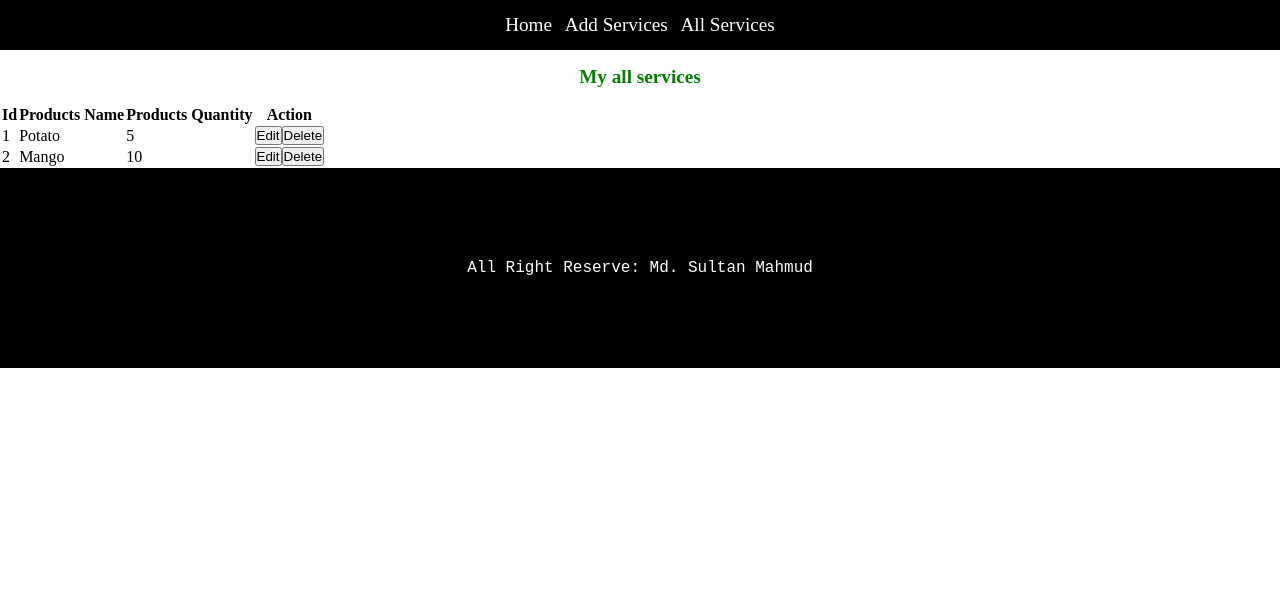
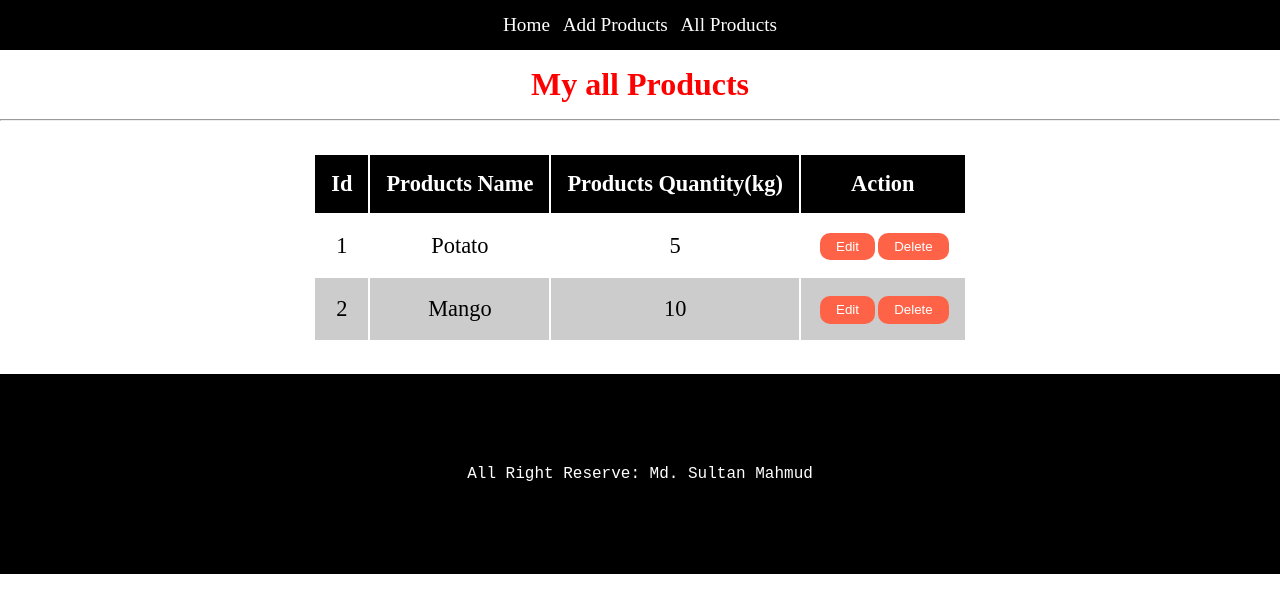
Before and after one commit to mdsultanmahmud/redux_crud_app, a React (Vite) app: page /myservices in a window 1280 px wide. Shown: the top 612 px of the page. Built offline with nearby package versions, Linux system fonts and the light colour scheme.

Commit message:
add products done

```diff
--- a/src/layout/Navbar.jsx
+++ b/src/layout/Navbar.jsx
@@ -7,8 +7,8 @@ const Navbar = () => {
     <nav className='navbar'>
         <ul>
             <Link to={'/'}>Home</Link>
-            <Link to={'/addservices'}>Add Services</Link>
-            <Link to={'/myservices'}>All Services</Link>
+            <Link to={'/addservices'}>Add Products</Link>
+            <Link to={'/myservices'}>All Products</Link>
         </ul>
     </nav>
   );
--- a/src/pages/AddService.jsx
+++ b/src/pages/AddService.jsx
@@ -1,9 +1,49 @@
-import React from 'react';
+import React, { useState } from 'react';
+import { useDispatch, useSelector } from 'react-redux';
+import { useNavigate } from 'react-router-dom';
+import { addProducts } from './myServiceSlice';
 
 const AddService = () => {
+    const numberOfProducts = useSelector(state => state.products.length)
+    const dispatch = useDispatch()
+    const navigate = useNavigate()
+    let [name, setName] = useState('')
+    let [quantity, setQuantity] = useState()
+    const handleFormSubmit = (e) => {
+        e.preventDefault()
+        const product = {id: numberOfProducts + 1,name, quantity}
+        dispatch(addProducts(product))
+        navigate('/myservices', {replace: true})
+    }
     return (
         <div>
-            <h1>Please add a service</h1>
+            <h1 className='services-title'>Please add a Products</h1>
+            <form onSubmit={handleFormSubmit}>
+                <div className="input-field">
+                    <label htmlFor="name">Name: </label>
+                    <input
+                        type="text"
+                        id='name'
+                        placeholder='Enter Products Name'
+                        value={name}
+                        onChange={e => setName(e.target.value)}
+                        required
+                        />
+
+                </div>
+                <div className="input-field">
+                    <label htmlFor="quantity">Quantity: </label>
+                    <input
+                    type="number"
+                    id='quantity'
+                    placeholder='Enter Products Quantity'
+                    value={quantity}
+                    onChange={e => setQuantity(e.target.value)}
+                    required
+                    />
+                </div>
+                <button type='submit'>Add Product</button>
+            </form>
         </div>
     );
 };
--- a/src/pages/MyService.jsx
+++ b/src/pages/MyService.jsx
@@ -5,13 +5,23 @@ const MyService = () => {
     const products = useSelector(state => (state.products))
     return (
         <div>
-            <h1 className='services-title'>My all services</h1>
+            {
+                products.length > 0?
+                <>
+                    <h1 className='services-title'>My all Products</h1>
+                    <hr />
+                </>
+                :
+                <h1 className='services-title'>No Products Added</h1>
+            }
+            {
+                products.length>0 &&
                 <table>
                     <thead>
                         <tr>
                             <th>Id</th>
                             <th>Products Name</th>
-                        <th>Products Quantity</th>
+                            <th>Products Quantity(kg)</th>
                             <th>Action</th>
                         </tr>
                     </thead>
@@ -32,6 +42,7 @@ const MyService = () => {
                         }
                     </tbody>
                 </table>
+            }
         </div>
     );
 };
--- a/src/pages/myServiceSlice.js
+++ b/src/pages/myServiceSlice.js
@@ -4,13 +4,16 @@ const initialProducts = [
     {id: 2, name: 'Mango', quantity: 10},
 ]
 export const myServiceSlice = createSlice({
-    name: 'myService',
+    name: 'products',
     initialState: initialProducts,
     reducers: {
-        showProducts: state => state
+        showProducts: state => state,
+        addProducts: (state, action) =>{
+            state.push(action.payload)
+        }
     }
 
 })
 
-export const {showProducts} =  myServiceSlice.actions
+export const {showProducts, addProducts} =  myServiceSlice.actions
 export default myServiceSlice.reducer
--- a/src/style.scss
+++ b/src/style.scss
@@ -26,11 +26,52 @@
 // design my services page
 .services-title{
     text-align: center;
-    font-size: 1.2rem;
-    color: green;
+    font-size: 2rem;
+    color: red;
     font-weight: 600;
     margin: 1rem 0;
 }
+table{
+   margin: 2rem auto;
+    thead{
+        background-color: black;
+        color: white;
+
+    }
+    tr{
+        text-align: center;
+        &:nth-child(even){
+            background-color: rgba($color: #000000, $alpha: .2);
+        }
+        &:hover{
+            background-color: rgba($color: #000000, $alpha: .4);
+        }
+        td, th{
+            padding: 1rem;
+            font-size: 1.4rem;
+            button{
+                padding:.4rem 1rem;
+                border-radius: 10px;
+                color: white;
+                background-color: tomato;
+                transition: all ease-in-out .3s;
+                margin-left: .2rem;
+                border: none;
+                outline: none;
+                &:hover{
+                    background-color: black;
+                    color: red;
+                    cursor: pointer;
+                }
+            }
+        }
+
+    }
+
+
+}
+
+
 // designing footer
 .footer{
     min-height: 200px;
```
Lines whose indentation alone changed are shown as unchanged.
